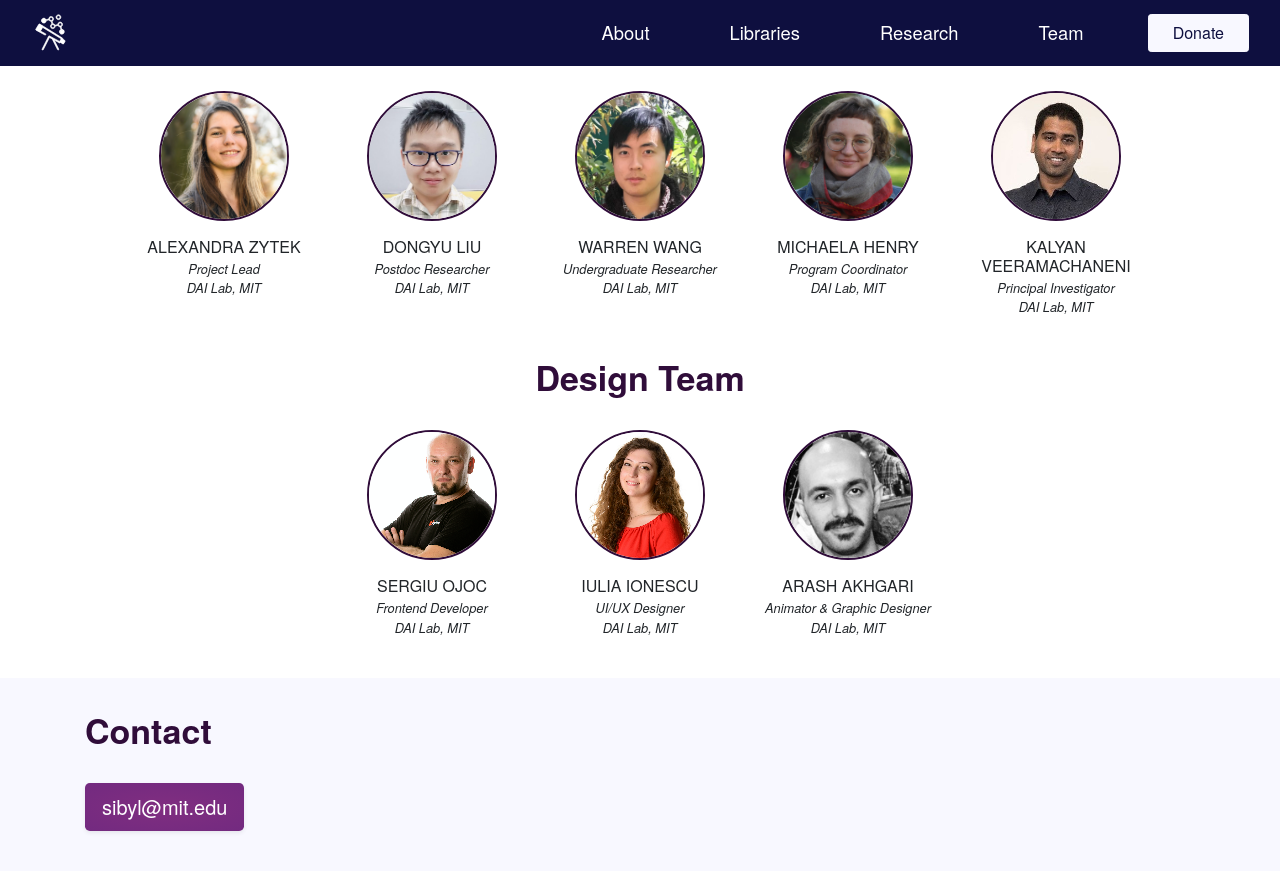
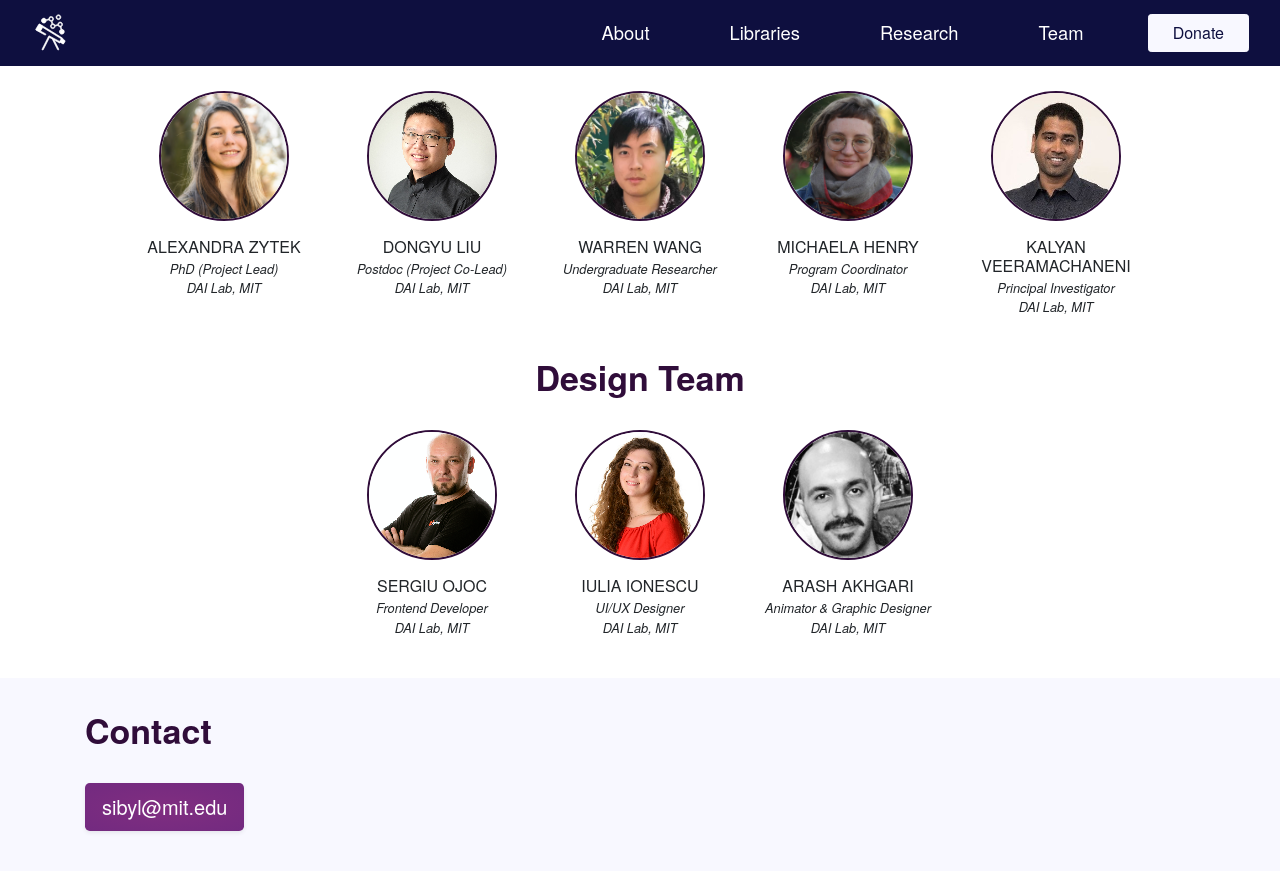
Before and after one commit to sibyl-dev/sibyl-dev.github.io, a Jekyll site: the page built from index.html, in a window 1280 px wide and 900 px high, scrolled down 3420 px. Shown: the top 873 px of the window. Built offline with Jekyll 4.4.1, drawn with Linux system fonts in a browser that asks for light colours; some web fonts are replaced; comment, search, counter and statistics services are not loaded.

Commit message:
update team

```diff
--- a/_data/team.yaml
+++ b/_data/team.yaml
@@ -1,10 +1,10 @@
 - name: ALEXANDRA ZYTEK
   image: alexandra.jpg
-  title: Project Lead
+  title: PhD (Project Lead)
   info: DAI Lab, MIT
 - name: DONGYU LIU
-  image: dongyu.jpg
-  title: Postdoc Researcher
+  image: dongyu.jpeg
+  title: Postdoc (Project Co-Lead)
   info: DAI Lab, MIT
 - name: WARREN WANG
   image: wang.jpg
```
Also changed, not shown: images/team/dongyu.jpeg (added), images/team/dongyu.jpg (deleted).
